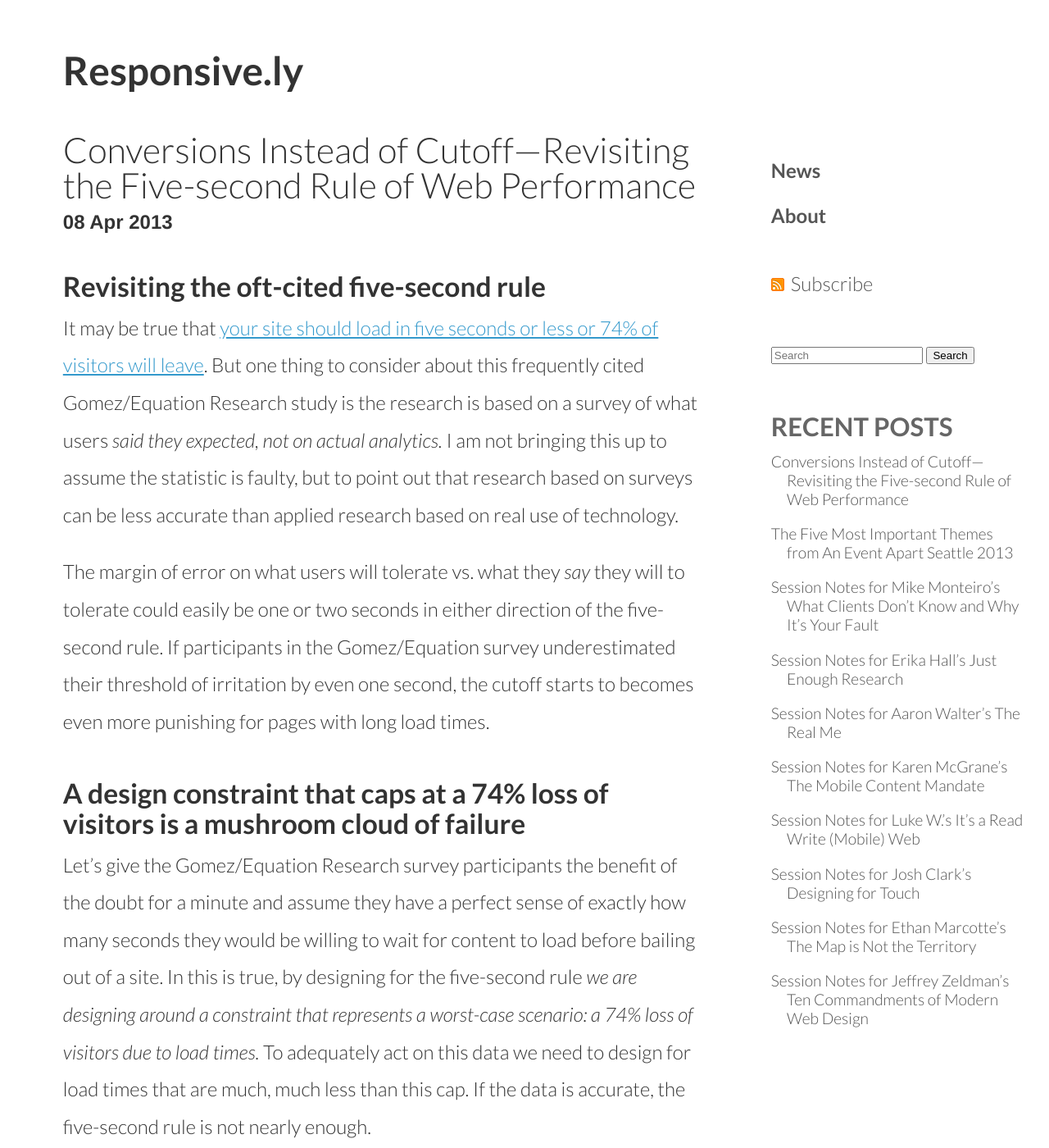
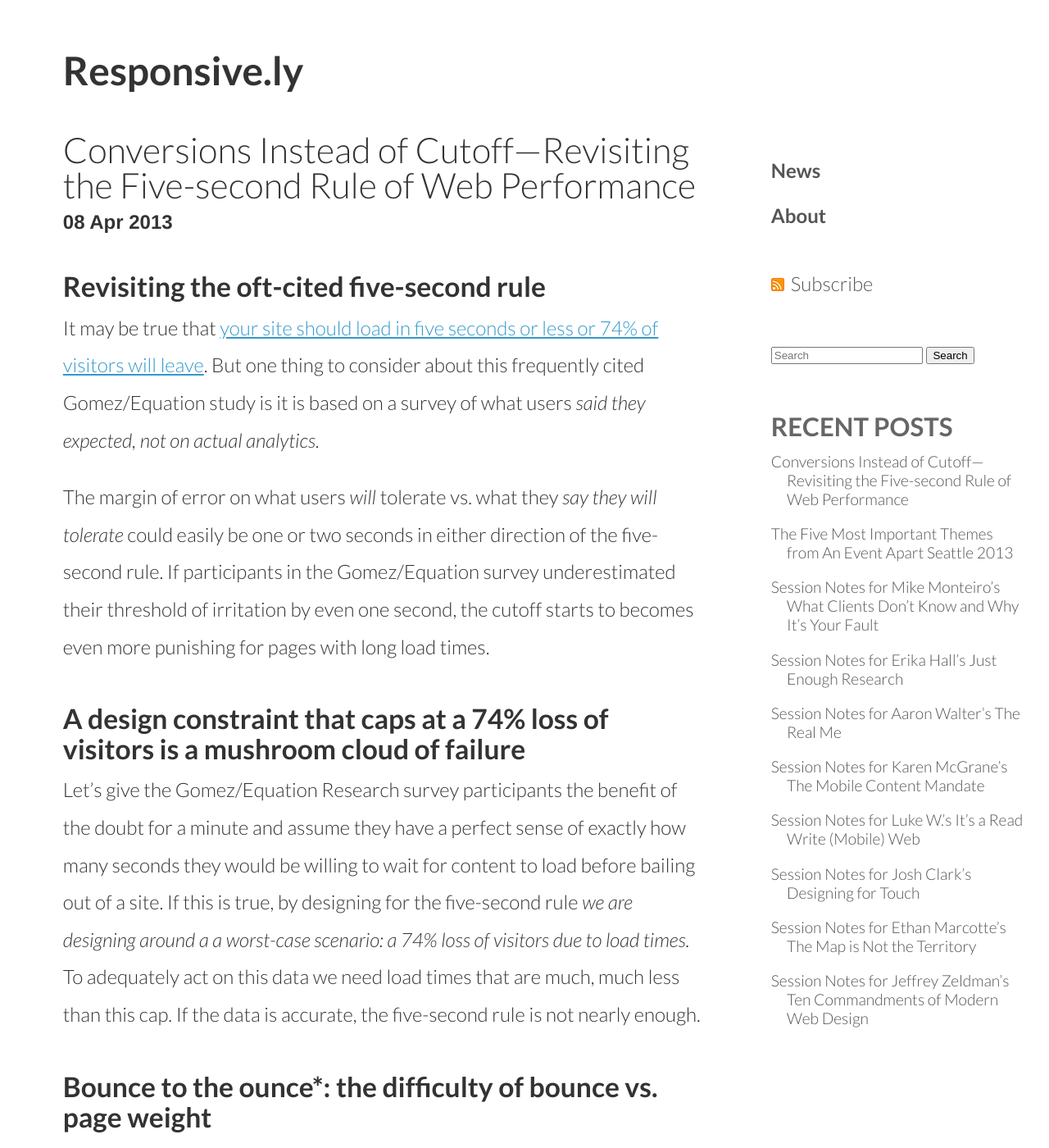
Before and after one commit to thedougco/responsive.ly, a Jekyll site: the page built from _posts/2013-04-8-conversions-instead-of-cutoff-revisiting-the-five-second-rule.md, in a window 1280 px wide and 1400 px high. Shown: the whole window at 82% size. Built offline with Jekyll 4.4.1, drawn with Linux system fonts in a browser that asks for light colours; nearby versions of some CDN libraries; Markdown is read by kramdown in place of the engine named in the settings; comment, search, counter and statistics services are not loaded; some of the changed text lies outside the part shown.

Commit message:
post edits

```diff
--- a/_posts/2013-04-8-conversions-instead-of-cutoff-revisiting-the-five-second-rule.md
+++ b/_posts/2013-04-8-conversions-instead-of-cutoff-revisiting-the-five-second-rule.md
@@ -7,24 +7,22 @@
 ---
 
 ###Revisiting the oft-cited five-second rule
-It may be true that [your site should load in five seconds or less or 74% of visitors will leave](http://www.gomez.com/wp-content/downloads/19986_WhatMobileUsersWant_Wp.pdf). But one thing to consider about this frequently cited Gomez/Equation Research study is the research is based on a survey of what users *said they expected, not on actual analytics.* I am not bringing this up to assume the statistic is faulty, but to point out that research based on surveys can be less accurate than applied research based on real use of technology.
+It may be true that [your site should load in five seconds or less or 74% of visitors will leave](http://www.gomez.com/wp-content/downloads/19986_WhatMobileUsersWant_Wp.pdf). But one thing to consider about this frequently cited Gomez/Equation study is it is based on a survey of what users *said they expected, not on actual analytics.*
 
-The margin of error on what users will tolerate vs. what they *say* they will to tolerate could easily be one or two seconds in either direction of the five-second rule.<!-- more --> If participants in the Gomez/Equation survey underestimated their threshold of irritation by even one second, the cutoff starts to becomes even more punishing for pages with long load times.
+The margin of error on what users *will* tolerate vs. what they *say they will tolerate* could easily be one or two seconds in either direction of the five-second rule.<!-- more --> If participants in the Gomez/Equation survey underestimated their threshold of irritation by even one second, the cutoff starts to becomes even more punishing for pages with long load times.
 
 ###A design constraint that caps at a 74% loss of visitors is a mushroom cloud of failure
-Let’s give the Gomez/Equation Research survey participants the benefit of the doubt for a minute and assume they have a perfect sense of exactly how many seconds they would be willing to wait for content to load before bailing out of a site. In this is true, by designing for the five-second rule *we are designing around a constraint that represents a worst-case scenario: a 74% loss of visitors due to load times.* To adequately act on this data we need to design for load times that are much, much less than this cap. If the data is accurate, the five-second rule is not nearly enough.
+Let’s give the Gomez/Equation Research survey participants the benefit of the doubt for a minute and assume they have a perfect sense of exactly how many seconds they would be willing to wait for content to load before bailing out of a site. If this is true, by designing for the five-second rule *we are designing around a a worst-case scenario: a 74% loss of visitors due to load times.* To adequately act on this data we need load times that are much, much less than this cap. If the data is accurate, the five-second rule is not nearly enough.
 
 ###Bounce to the ounce*: the difficulty of bounce vs. page weight
-In my process of questioning the five-second rule, I decided to do some investigation to track page load times vs. bounce rates. The trouble with this methodology is [website analytics measurements don’t register](http://rigor.com/2012/11/how-page-load-time-affects-bounce-rates/) until the page is partially loaded. So it becomes very difficult to correlate page weight vs. bounce. This led me to start thinking in terms of success rather than thinking in terms of failure.
+In my process of questioning the five-second rule, I decided to investigate page load times vs. bounce rates. The trouble with this methodology is [website analytics measurements don’t register](http://rigor.com/2012/11/how-page-load-time-affects-bounce-rates/) until the page is partially loaded. So it becomes very difficult to correlate page weight vs. bounce. This led me to start thinking in terms of success rather than thinking in terms of failure.
 
 ###Better performance = more $
-We can’t look at bounce vs. weight, but we can look at performance vs. conversions. [Amazon found that every 100 ms of load time reduced conversions by 1%](http://www.websiteoptimization.com/speed/tweak/psychology-web-performance/). In other words, they found a direct correlation between lighter page weight and more conversions. **Faster-loading content translates into more conversions on an incremental scale**.
+We can’t look at bounce vs. weight, but we can look at performance vs. conversions. [Amazon found that every 100 ms of load time reduced conversions by 1%](http://www.websiteoptimization.com/speed/tweak/psychology-web-performance/). In other words, they found a direct correlation between lighter page weight and more conversions.
 
-Measuring conversions is a way of thinking about web performance additively rather than a black-and-white cutoff. In concert terms, our goal should never be to keep people satisfied enough that they don’t walk out of the show. We want to perform so well that everyone buys our albums and t-shirts after the show.
+We should be thinking of web performance in these positive, incremental terms, where better performance equals more conversions. Measuring conversions is a way of thinking about web performance additively rather than a black-and-white cutoff. In concert terms, our goal should never be to keep people satisfied enough that they don’t walk out of the show. We want to perform so well that everyone buys our albums and t-shirts after the show.
 
 ###Web performance is a practice
-I agree with Brad Frost [that performance is a *design feature*](http://bradfrostweb.com/blog/post/performance-as-design/). Performance is also a *design practice*. We should be thinking of web performance in terms of a positive, incremental scale of success, where better performance is more conversions.
-
-Thinking incrementally means we have something productive to test for (conversions vs. page weight). [Page performance for a relaunch should be given a budget](http://clearleft.com/thinks/responsivedesignonabudget/), but conversion tracking gives us an incentive to revisit web performance every few weeks or months as new optimization techniques emerge. Because performance correlates directly with conversions, it’s also a case for paying a little bit extra for designers and developers who are willing to push the envelope on making pages ultra-light. [In the business world, they call this concept ROI](http://unsuck-it.com/return-on-investment-roi/).
+I agree with Brad Frost [that performance is a *design feature*](http://bradfrostweb.com/blog/post/performance-as-design/). Performance is also a *design practice*. Thinking incrementally means we have something productive to test for (conversions vs. page weight). [Page performance for a relaunch should be given a budget](http://clearleft.com/thinks/responsivedesignonabudget/), but conversion tracking gives us an incentive to revisit web performance every few weeks or months as new optimization techniques emerge. Because performance correlates directly with conversions, it’s also a case for paying a little bit extra for designers and developers who are willing to push the envelope on making pages ultra-light. [In the business world, they call this concept ROI](http://unsuck-it.com/return-on-investment-roi/).
 
 *Apologies to [Zapp & Roger](http://www.youtube.com/watch?v=lK6wOG_aDl8)
```
